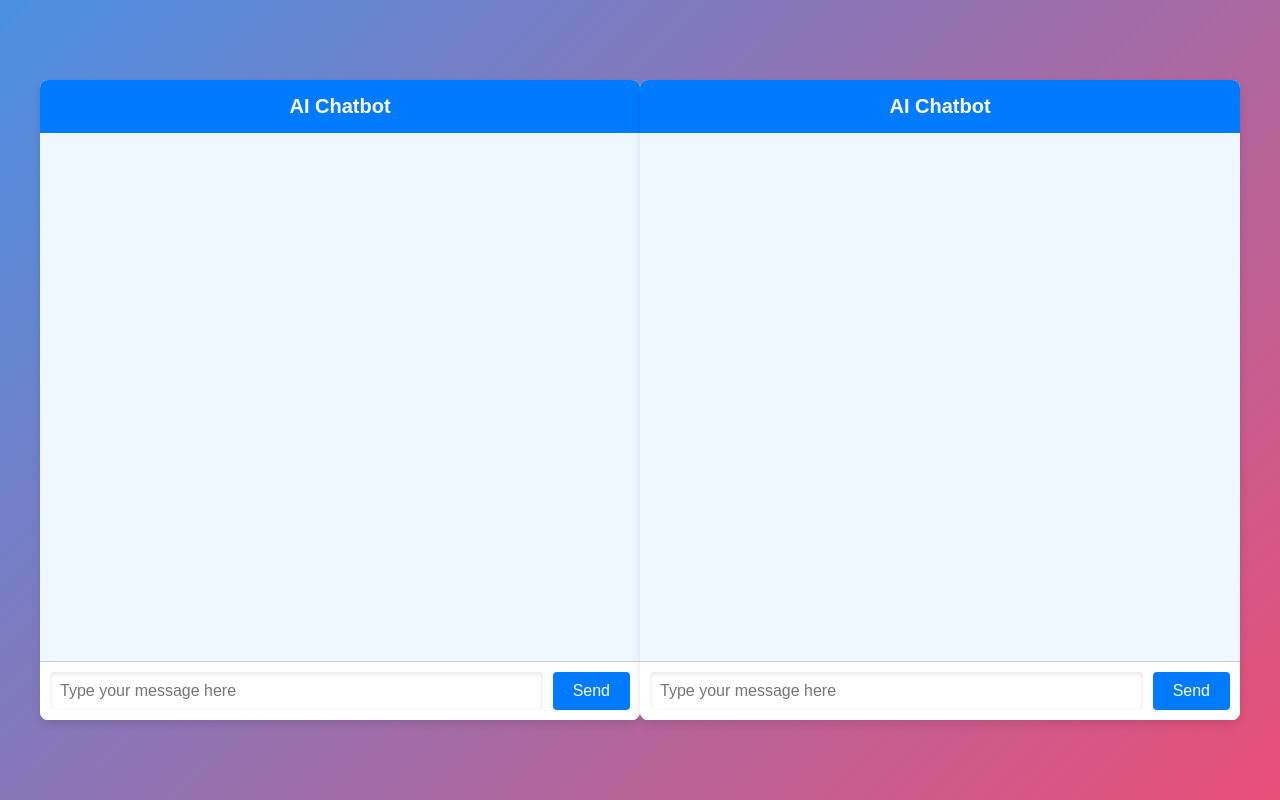
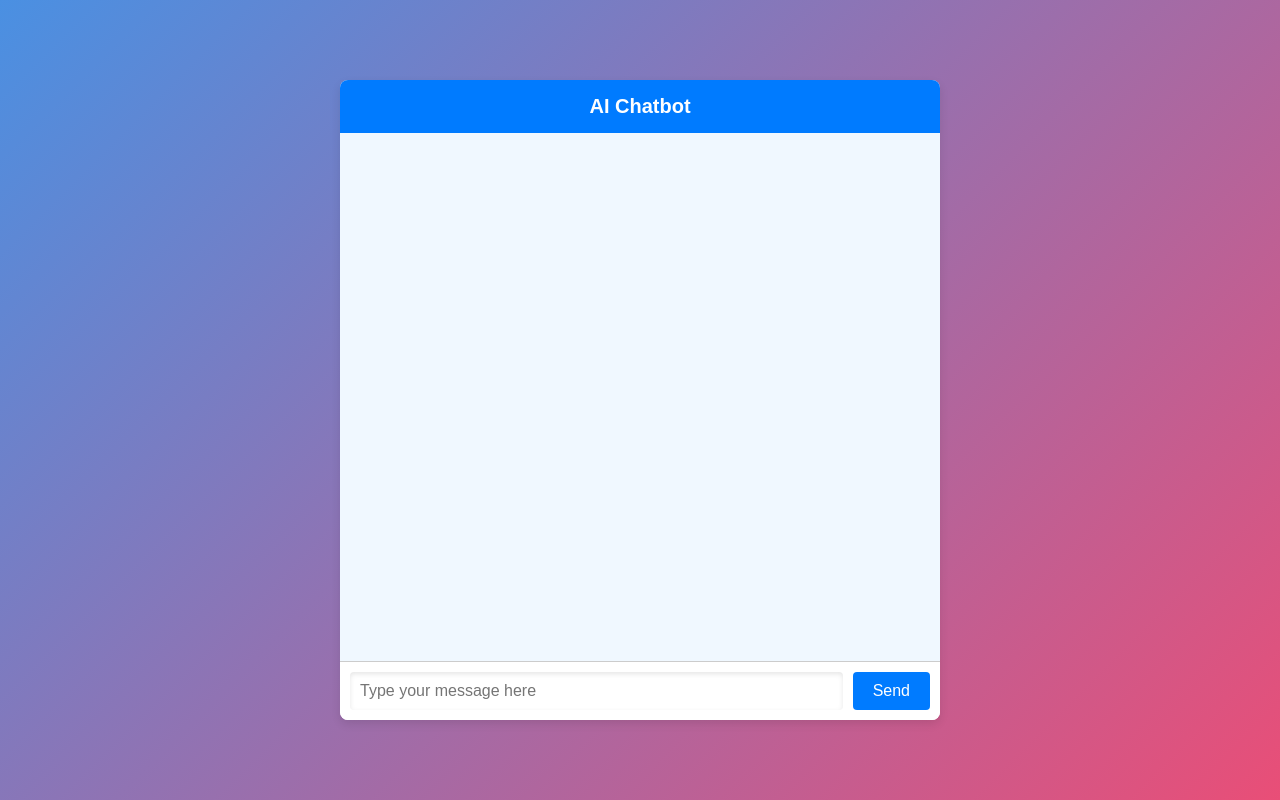
Before and after one commit to Nivedck/UselessAI, a plain HTML site: page templates/index.html in a window 1280 px wide. Drawn offline with Linux system fonts and the light colour scheme.

Commit message:
Update index.html

```diff
--- a/templates/index.html
+++ b/templates/index.html
@@ -169,175 +169,3 @@
         }
     </script>
 </body>
-</html><!DOCTYPE html>
-<html lang="en">
-<head>
-    <meta charset="UTF-8">
-    <meta name="viewport" content="width=device-width, initial-scale=1.0">
-    <title>Chatbot Web App</title>
-    <style>
-
-        body {
-            font-family: Arial, sans-serif;
-            display: flex;
-            align-items: center;
-            justify-content: center;
-            height: 100vh;
-            margin: 0;
-
-            background: linear-gradient(135deg, #4a90e2, #e94e77);
-            background-size: cover;
-            background-attachment: fixed;
-            color: white;
-        }
-
-        #chatbox {
-            width: 100%;
-            max-width: 600px;
-            background-color: #ffffff;
-            box-shadow: 0px 4px 10px rgba(0, 0, 0, 0.1);
-            border-radius: 8px;
-            overflow: hidden;
-            display: flex;
-            flex-direction: column;
-            height: 80vh;
-        }
-
-
-        #header {
-            background-color: #007bff;
-            color: white;
-            padding: 15px;
-            text-align: center;
-            font-size: 20px;
-            font-weight: bold;
-        }
-
-        #messages {
-            flex: 1;
-            padding: 20px;
-            overflow-y: auto;
-            background-color: #f0f8ff;
-        }
-
-        .message {
-            display: flex;
-            flex-direction: column;
-            margin-bottom: 10px;
-        }
-
-        .user {
-            align-self: flex-end;
-            background-color: #007bff;
-            color: white;
-            padding: 10px;
-            border-radius: 8px;
-            max-width: 75%;
-            text-align: right;
-        }
-
-        .bot {
-            align-self: flex-start;
-            background-color: #e0e0e0;
-            color: #333;
-            padding: 10px;
-            border-radius: 8px;
-            max-width: 75%;
-            text-align: left;
-        }
-
-        #input-section {
-            display: flex;
-            border-top: 1px solid #ccc;
-            padding: 10px;
-            background-color: #fff;
-        }
-
-        #user-input {
-            flex: 1;
-            padding: 10px;
-            border: none;
-            border-radius: 4px;
-            outline: none;
-            font-size: 16px;
-            box-shadow: inset 0px 2px 5px rgba(0, 0, 0, 0.1);
-            margin-right: 10px;
-        }
-
-        #send-btn {
-            padding: 10px 20px;
-            background-color: #007bff;
-            color: white;
-            border: none;
-            border-radius: 4px;
-            cursor: pointer;
-            font-size: 16px;
-            transition: background-color 0.3s;
-        }
-
-        #send-btn:hover {
-            background-color: #0056b3;
-        }
-
-
-        #messages::-webkit-scrollbar {
-            width: 8px;
-        }
-
-        #messages::-webkit-scrollbar-thumb {
-            background-color: #cccccc;
-            border-radius: 4px;
-        }
-    </style>
-</head>
-<body>
-    <div id="chatbox">
-
-        <div id="header">AI Chatbot </div>
-
-
-        <div id="messages"></div>
-
-
-        <div id="input-section">
-            <input type="text" id="user-input" placeholder="Type your message here" />
-            <button id="send-btn" onclick="sendMessage()">Send</button>
-        </div>
-    </div>
-
-    <script>
-        async function sendMessage() {
-            const userInput = document.getElementById("user-input").value;
-            if (userInput === "") return;
-
-            // Display user's message
-            const messages = document.getElementById("messages");
-            const userMessageDiv = document.createElement("div");
-            userMessageDiv.className = "message user";
-            userMessageDiv.innerText = userInput;
-            messages.appendChild(userMessageDiv);
-
-            // Clear input field and scroll to bottom
-            document.getElementById("user-input").value = "";
-            messages.scrollTop = messages.scrollHeight;
-
-            // Send message to backend
-            const response = await fetch("/chat", {
-                method: "POST",
-                headers: { "Content-Type": "application/json" },
-                body: JSON.stringify({ message: userInput })
-            });
-
-            const data = await response.json();
-            const botMessage = data.response;
-
-            // Display bot's response
-            const botMessageDiv = document.createElement("div");
-            botMessageDiv.className = "message bot";
-            botMessageDiv.innerText = botMessage;
-            messages.appendChild(botMessageDiv);
-            messages.scrollTop = messages.scrollHeight;
-        }
-    </script>
-</body>
-</html>
```
